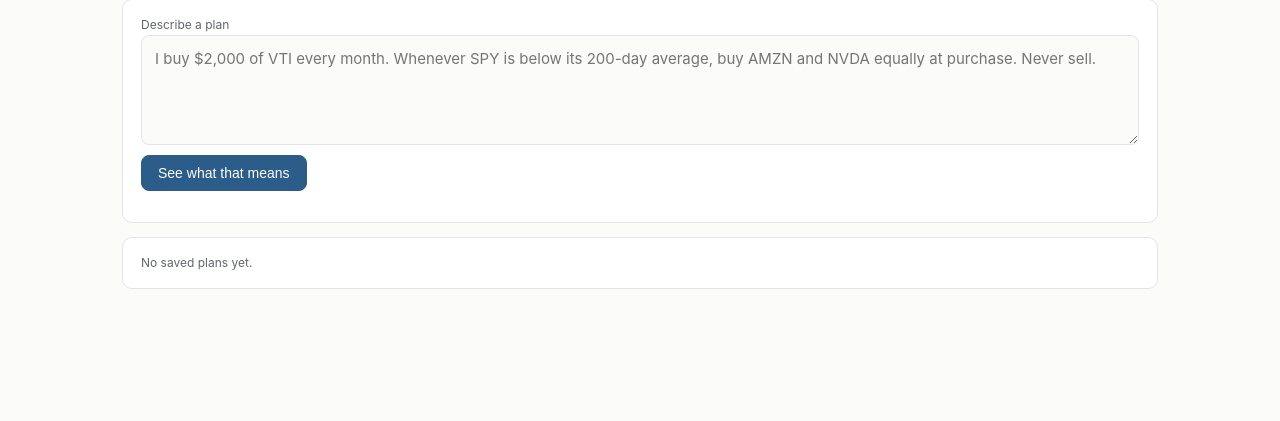
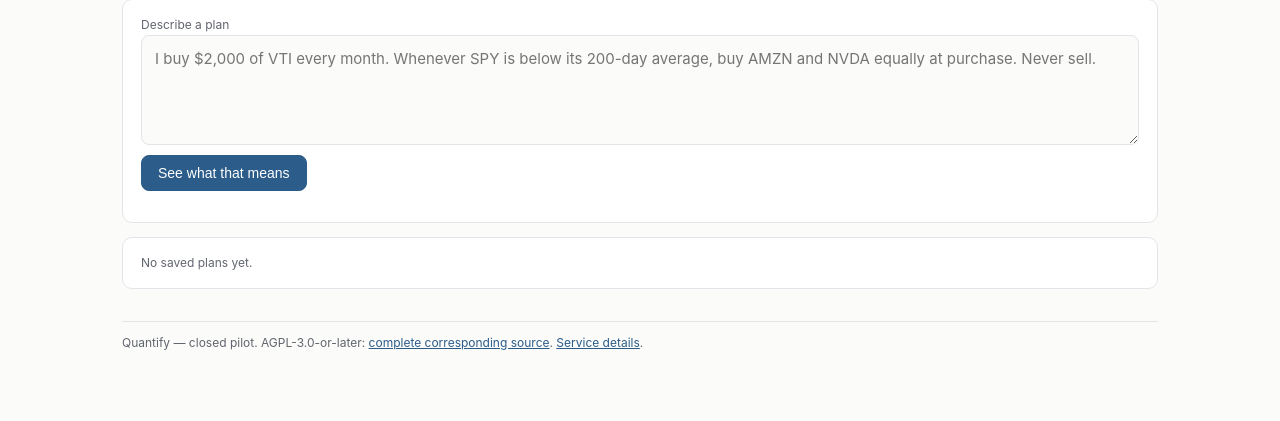
Before and after one commit to redevops-io/RAAAL, a FastAPI app: page /workspace/ in a window 1280 px wide. Shown: the part 221-642 px from the top of the page. Run offline with FastAPI, Linux system fonts and the light colour scheme; data that the repository does not hold is empty; some libraries are stand-ins or nearby versions.

Commit message:
Land a pilot user on the product, and offer the source where they are
The first thing anyone invited to the pilot saw at quantify.club was the API's
service-metadata JSON. Caddy now redirects the exact root to /workspace/;
/info, /health* and /docs still answer as themselves.

That redirect would have moved the AGPL offer out of sight. Section 13 entitles
a user interacting with this over a network to the corresponding source, and
the offer lived only on `/` and on `/info` — neither of which someone browsing
a workspace would open. It is now a footer on the workspace layout, beside the
synthetic-data notice, in the layout rather than in eleven render calls.

Co-Authored-By: Claude Opus 5 <noreply@anthropic.com>

```diff
--- a/src/workspace/templates/base.html
+++ b/src/workspace/templates/base.html
@@ -80,4 +80,14 @@ button, .btn { display:inline-block; margin-top:10px; padding:9px 16px;
   <p class="small muted" style="margin:4px 0 0">{{ notice.detail }}</p>
 </div>
 {% endif %}
-{% block content %}{% endblock %}</div>
+{% block content %}{% endblock %}
+{# AGPL section 13: a user interacting with this over a network is entitled to
+   the corresponding source, and the offer has to be somewhere they will see
+   it. It lived only on `/`, which now redirects here, and on `/info`, which
+   nobody browsing a workspace would think to open. #}
+<footer class="small muted" style="margin-top:32px;padding-top:12px;border-top:1px solid var(--line)">
+  Quantify — closed pilot.
+  AGPL-3.0-or-later:
+  <a href="https://github.com/redevops-io/RAAAL">complete corresponding source</a>.
+  <a href="/info">Service details</a>.
+</footer></div>
```
Also changed, not shown: infra/ansible/roles/quantify/templates/Caddyfile.j2 (+8 -0 lines).
